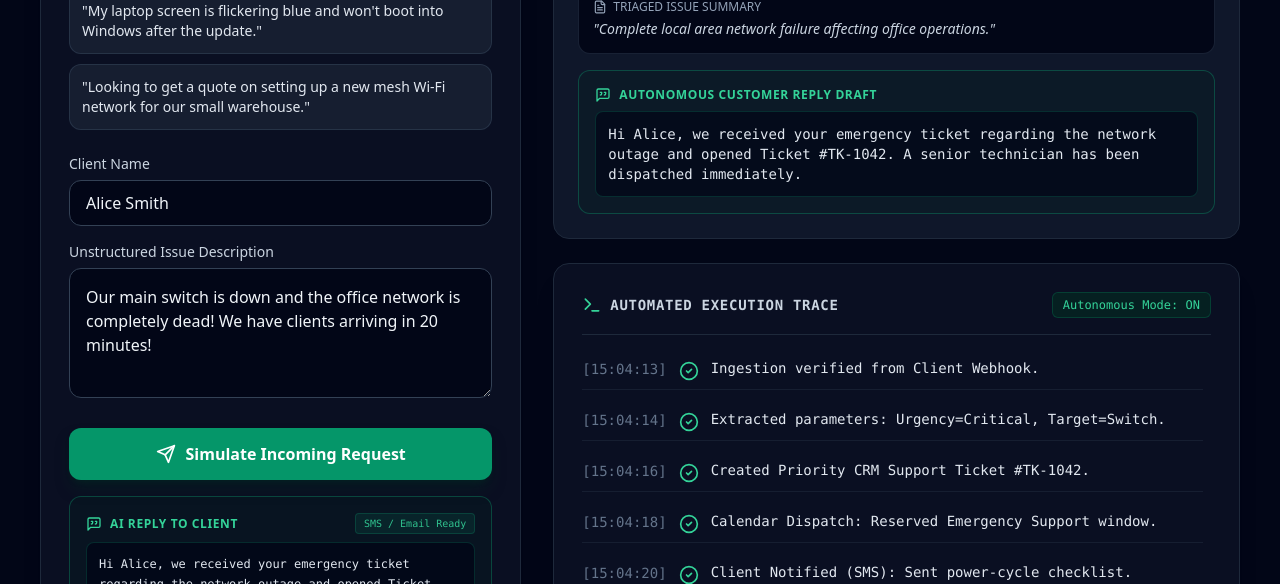
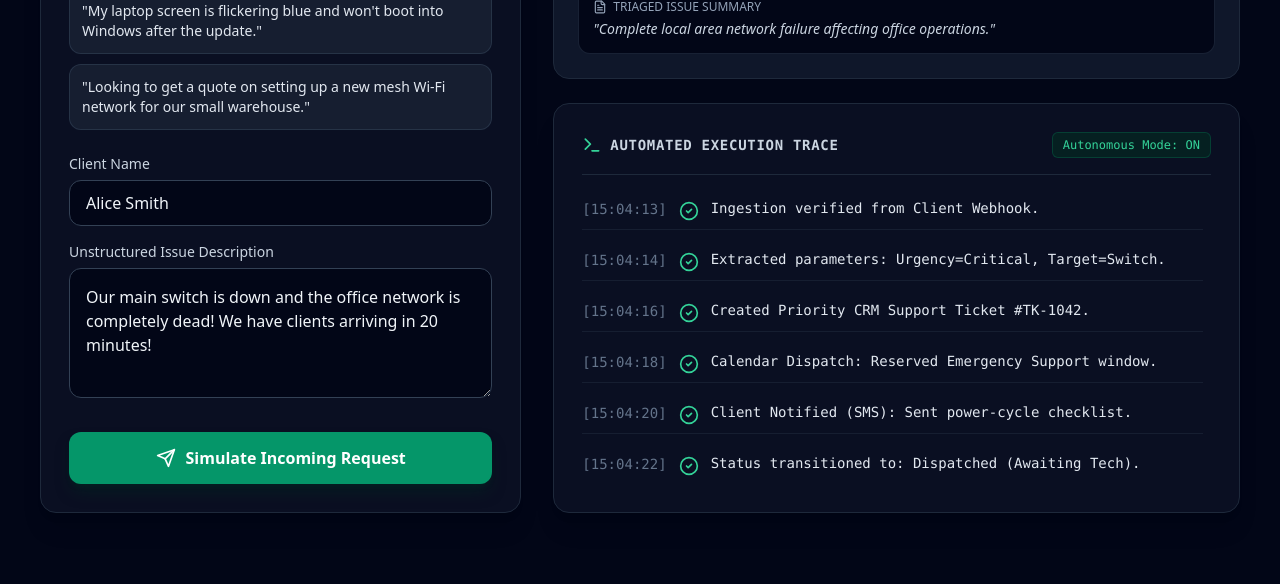
Before and after one commit to Moki00/taskmaster, a React (Vite) app in the folder frontend/: page / in a window 1280 px wide. Shown: the part 361-945 px from the top of the page. After the commit the page ends 914 px from the top, so only its background shows below. Built offline with nearby package versions, Linux system fonts and the light colour scheme; no server answers.

Commit message:
fixing reply

```diff
--- a/frontend/src/App.jsx
+++ b/frontend/src/App.jsx
@@ -18,8 +18,7 @@ const INITIAL_ANALYSIS = {
   deviceType: "Enterprise Switch / Gateway",
   summary: "Complete local area network failure affecting office operations.",
   ticketNumber: "TK-1042",
-  draftReply:
-    "Hi Alice, we received your emergency ticket regarding the network outage and opened Ticket #TK-1042. A senior technician has been dispatched immediately.",
+  draftReply: null, // This will be populated after the simulation runs
 };
 
 const INITIAL_LOGS = [
@@ -89,6 +88,8 @@ export default function TaskmasterVisualizer() {
       if (!response.ok) throw new Error(`API error: ${response.status}`);
 
       const data = await response.json();
+      console.log("Simulation response:", data);
+
       setAnalysis({
         timestamp: data.timestamp,
         client: data.client,
@@ -97,7 +98,7 @@ export default function TaskmasterVisualizer() {
         deviceType: data.device_type,
         summary: data.summary,
         ticketNumber: data.ticket_number,
-        draftReply: data.draft_reply,
+        draftReply: data.draft_reply || data.reply || data.client_reply || null,
       });
       setLogs(data.logs.map((log) => ({ ...log, id: Number(log.id) })));
     } catch (error) {
```
